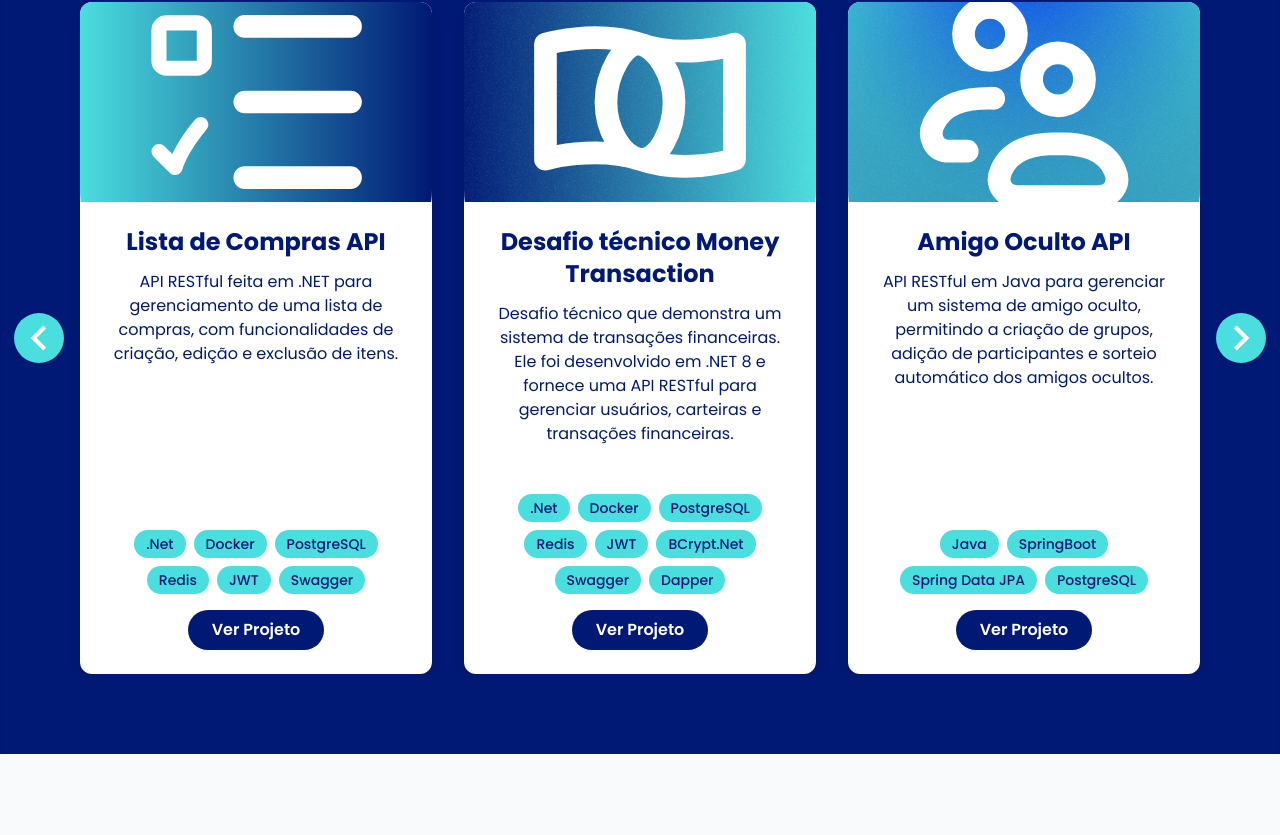
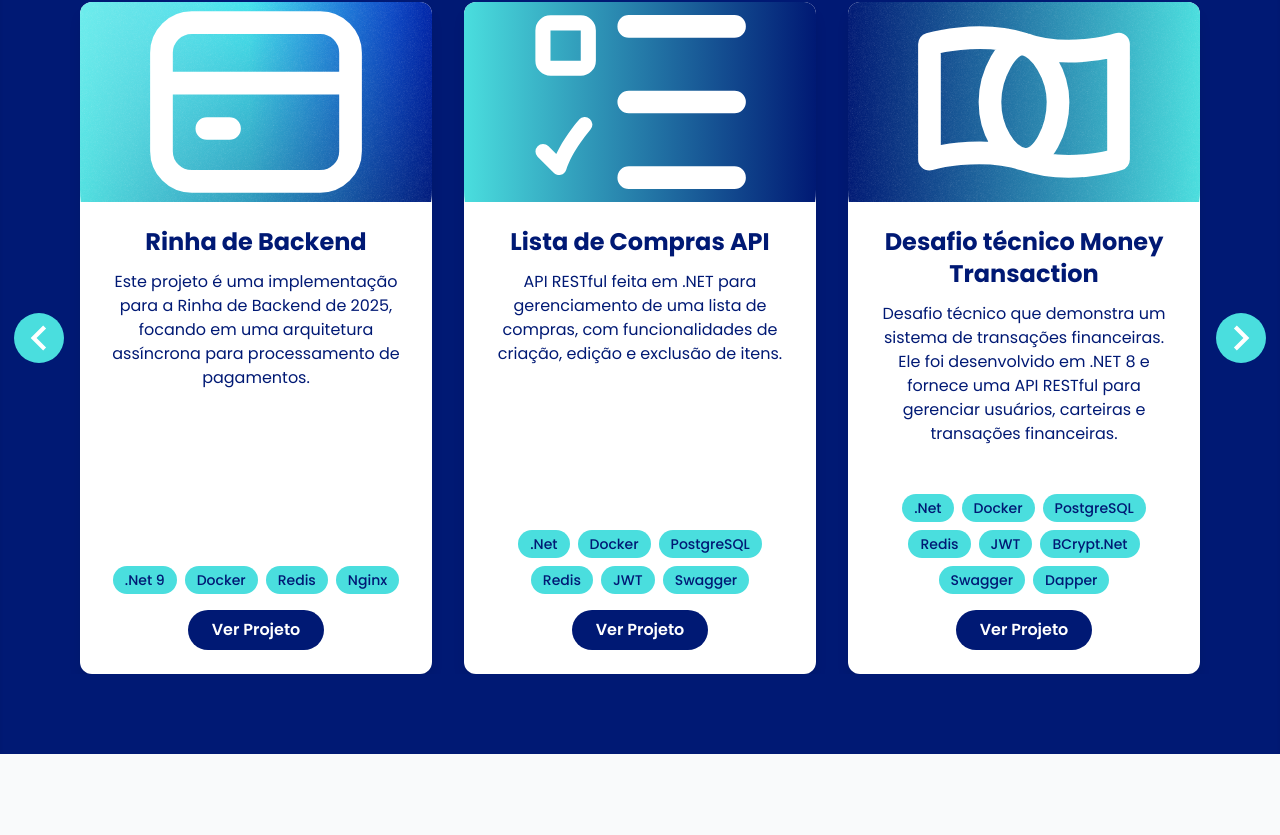
Before and after one commit to Goulart12/Portfolio-vue, a Vue app: page / in a window 1280 px wide. Shown: the part 2274-3109 px from the top of the page. Built offline with nearby package versions, Linux system fonts and the light colour scheme.

Commit message:
Rinha adicionada aos projetos

```diff
--- a/src/components/sectionsComponents/ProjectSection.vue
+++ b/src/components/sectionsComponents/ProjectSection.vue
@@ -6,8 +6,17 @@ import "vue3-carousel/dist/carousel.css";
 import CartShoppingIcon from "../../assets/icons/list.svg";
 import CashMoneyIcon from "../../assets/icons/money.svg";
 import SecretFriendIcon from "../../assets/icons/friendOcult.svg";
+import Credit from "../../assets/icons/credit.svg";
 
 const projects = ref([
+  {
+    title: "Rinha de Backend",
+    description:
+      "Este projeto é uma implementação para a Rinha de Backend de 2025, focando em uma arquitetura assíncrona para processamento de pagamentos.",
+    technologies: [".Net 9", "Docker", "Redis", "Nginx"],
+    link: "https://github.com/Goulart12/Rinha2025",
+    image: Credit,
+  },
   {
     title: "Lista de Compras API",
     description:
```
